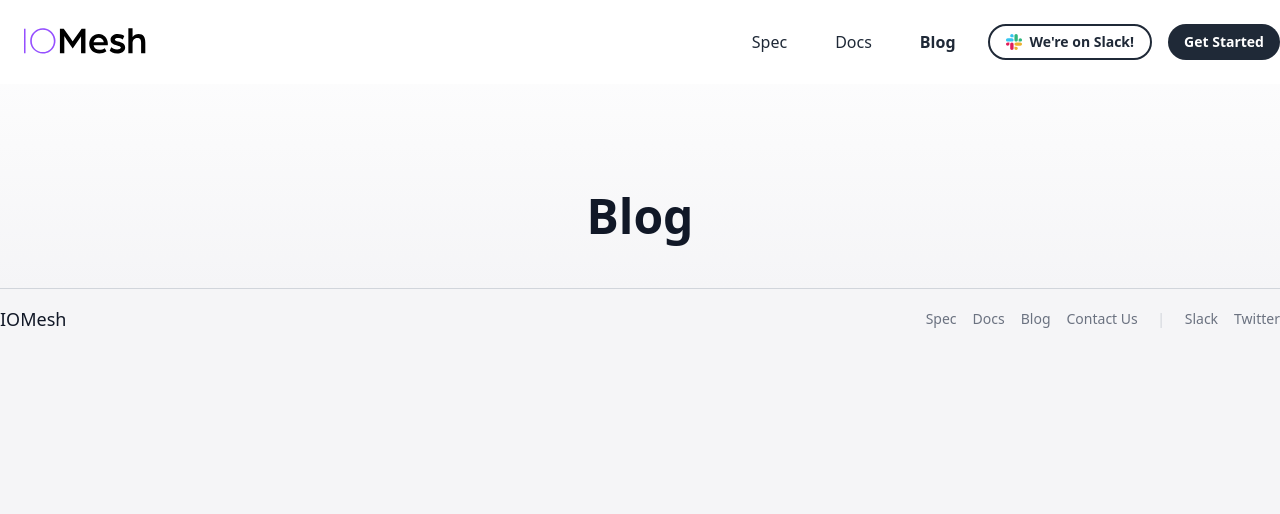
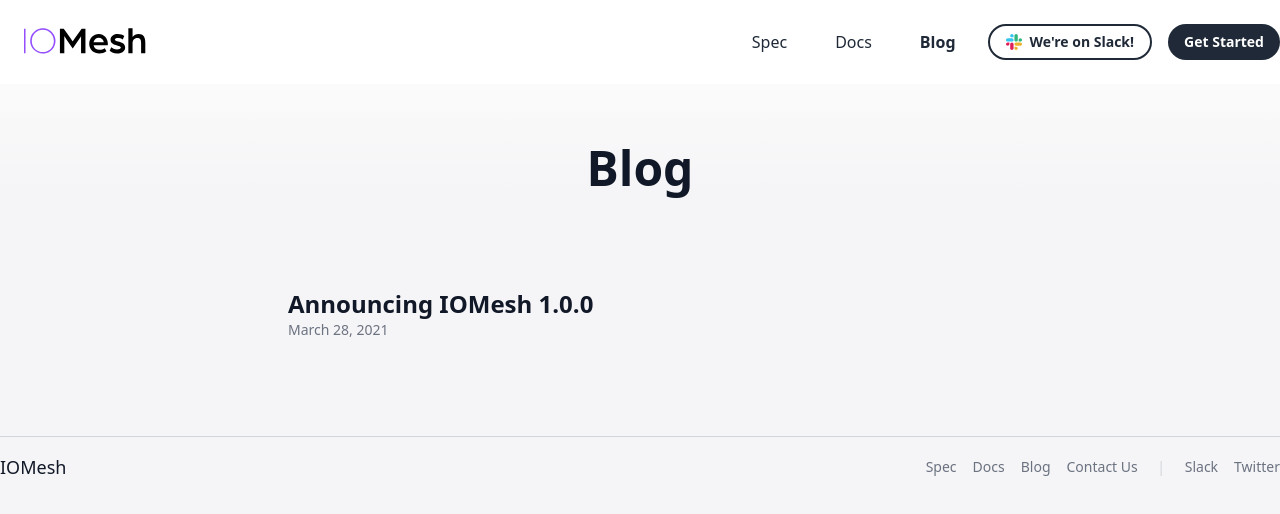
Before and after one commit to SmartX-Design/IOMesh-website, a Next.js app: page /blog in a window 1280 px wide. Shown: the top 514 px of the page. Built offline with nearby package versions, Linux system fonts and the light colour scheme.

Commit message:
Add simple blog

```diff
--- /dev/null
+++ b/components/date.js
@@ -0,0 +1,6 @@
+import { parseISO, format } from 'date-fns'
+
+export default function Date({ dateString }) {
+  const date = parseISO(dateString)
+  return <time dateTime={dateString}>{format(date, 'LLLL d, yyyy')}</time>
+}
--- /dev/null
+++ b/lib/posts.js
@@ -0,0 +1,83 @@
+import fs from 'fs'
+import path from 'path'
+import matter from 'gray-matter'
+import remark from 'remark'
+import html from 'remark-html'
+
+const postsDirectory = path.join(process.cwd(), 'posts')
+
+export function getSortedPostsData() {
+  // Get file names under /posts
+  const fileNames = fs.readdirSync(postsDirectory)
+  const allPostsData = fileNames.map(fileName => {
+    // Remove ".md" from file name to get id
+    const id = fileName.replace(/\.md$/, '')
+
+    // Read markdown file as string
+    const fullPath = path.join(postsDirectory, fileName)
+    const fileContents = fs.readFileSync(fullPath, 'utf8')
+
+    // Use gray-matter to parse the post metadata section
+    const matterResult = matter(fileContents)
+
+    // Combine the data with the id
+    return {
+      id,
+      ...matterResult.data
+    }
+  })
+  // Sort posts by date
+  return allPostsData.sort((a, b) => {
+    if (a.date < b.date) {
+      return 1
+    } else {
+      return -1
+    }
+  })
+}
+
+export function getAllPostIds() {
+    const fileNames = fs.readdirSync(postsDirectory)
+
+    // Returns an array that looks like this:
+    // [
+    //   {
+    //     params: {
+    //       id: 'ssg-ssr'
+    //     }
+    //   },
+    //   {
+    //     params: {
+    //       id: 'pre-rendering'
+    //     }
+    //   }
+    // ]
+    return fileNames.map(fileName => {
+      return {
+        params: {
+          id: fileName.replace(/\.md$/, '')
+        }
+      }
+    })
+  }
+
+  export async function getPostData(id) {
+    const fullPath = path.join(postsDirectory, `${id}.md`)
+    const fileContents = fs.readFileSync(fullPath, 'utf8')
+
+    // Use gray-matter to parse the post metadata section
+    const matterResult = matter(fileContents)
+
+    // Use remark to convert markdown into HTML string
+    const processedContent = await remark()
+      .use(html)
+      .process(matterResult.content)
+    const contentHtml = processedContent.toString()
+
+    // Combine the data with the id and contentHtml
+    return {
+      id,
+      contentHtml,
+      ...matterResult.data
+    }
+  }
--- a/package.json
+++ b/package.json
@@ -8,9 +8,14 @@
     "start": "next start"
   },
   "dependencies": {
+    "date-fns": "^2.19.0",
+    "gray-matter": "^4.0.2",
     "next": "^10.0.0",
     "react": "17.0.1",
     "react-dom": "17.0.1",
+    "remark": "^13.0.0",
+    "remark-gfm": "^1.0.0",
+    "remark-html": "^13.0.1",
     "sass": "^1.32.8"
   },
   "devDependencies": {
--- a/pages/blog.js
+++ b/pages/blog.js
@@ -1,16 +1,49 @@
 import Head from 'next/head'
+import Layout from '../components/layout'
+import Image from 'next/image'
 import Link from 'next/link'
-import Layout from '../components/layout'
+import { getSortedPostsData } from '../lib/posts'
+import Date from '../components/date'
 
-export default function Spec() {
+export async function getStaticProps() {
+  const allPostsData = getSortedPostsData()
+  return {
+    props: {
+      allPostsData
+    }
+  }
+}
+
+export default function Blog({ allPostsData }) {
     return (
-    <Layout>
+      <Layout>
         <Head>
             <title>Blog - IOMesh</title>
         </Head>
         <section className="firstSectionPage">
+          <div className="sectionContentWrapper">
             <h1 className="text-5xl font-bold text-center w-full">Blog</h1>
+          </div>
         </section>
-    </Layout>
+        <section className="py-16">
+          <div className="sectionContentWrapper">
+            <ul className="mx-auto md:max-w-screen-md space-y-8">
+              {allPostsData.map(({ id, date, title }) => (
+                <li className="" key={id}>
+                  <Link href={`/blog/${id}`}>
+                    <a className="group text-2xl text-gray-900 transition rounded-xl hover:bg-white p-8 block" >
+                      <h3 className="font-bold group-hover:text-iopurple transition">{title}</h3>
+                      <div className="text-sm text-gray-500">
+                        <Date dateString={date} />
+                      </div>
+                    </a>
+                  </Link>
+
+                </li>
+              ))}
+            </ul>
+          </div>
+        </section>
+      </Layout>
     )
 }
--- /dev/null
+++ b/pages/blog/[id].js
@@ -0,0 +1,41 @@
+import Layout from '../../components/layout'
+import { getAllPostIds, getPostData } from '../../lib/posts'
+import Head from 'next/head'
+import Date from '../../components/date'
+
+export async function getStaticProps({ params }) {
+  const postData = await getPostData(params.id)
+  return {
+  props: {
+    postData
+  }
+  }
+}
+
+export async function getStaticPaths() {
+  const paths = getAllPostIds()
+  return {
+  paths,
+  fallback: false
+  }
+}
+
+export default function Post({ postData }) {
+  return (
+    <Layout>
+      <Head>
+        <title>{postData.title}</title>
+      </Head>
+      <section className="firstSectionPage">
+        <h2 className="block text-4xl font-bold text-center w-full leading-tight mb-20">{postData.title}</h2>
+      </section>
+      <section className="blogArticleSection">
+        <div className="text-sm text-gray-500 w-1/5 leading-8">
+          <Date dateString={postData.date} />
+        </div>
+
+        <div dangerouslySetInnerHTML={{ __html: postData.contentHtml }} className="blogArticle"/>
+      </section>
+    </Layout>
+  )
+  }
--- a/pages/contact.js
+++ b/pages/contact.js
@@ -2,7 +2,7 @@
 import Link from 'next/link'
 import Layout from '../components/layout'
 
-export default function Spec() {
+export default function Contact() {
   return (
     <Layout>
       <Head>
@@ -11,7 +11,7 @@
       <section className="firstSectionPage">
           <h1 className="text-5xl font-bold text-center w-full">Contact Us</h1>
       </section>
-      <section className="py-20">
+      <section className="py-16">
           <div className="sectionContentWrapper">
             <form className="contactForm">
               <div className="flex space-x-4">
--- a/pages/spec.js
+++ b/pages/spec.js
@@ -12,7 +12,7 @@
         <section className="firstSectionPage">
             <h1 className="text-5xl font-bold text-center w-full">Spec</h1>
         </section>
-        <section className="py-20">
+        <section className="py-16">
           <div className="sectionContentWrapper overflow-auto ">
             <table className="table-fixed max-w-screen-lg mx-auto text-left bg-white lg:rounded-lg">
               <thead className="text-xl border-b-2 border-gray-200">
--- /dev/null
+++ b/posts/annoucing-iomesh-1.0.0.md
@@ -0,0 +1,31 @@
+---
+title: 'Announcing IOMesh 1.0.0'
+date: '2021-03-28'
+---
+
+## What is IOMesh？
+
+IOMesh is a distributed storage system specially designed for Kubernetes workloads, providing reliable persistent storage capabilities for containerized stateful applications such as MySQL, Cassandra, and MongoDB.
+
+- Thousands of Pods are created and destroyed every minute in Kubernetes clusters. IOMesh is built for this kind of highly dynamic and large-scale workloads in the cloud-native era. It is designed with this in mind from the beginning to provide the performance, reliability, and scalability required by cloud-native applications.
+- IOMesh runs natively on Kubernetes and fully utilizes the Kubernetes's capabilities. Therefore, the operation teams can leverage the standard Kubernetes APIs to uniformly manage the applications and IOMesh, which integrates perfectly with existing DevOps processes.
+- IOMesh enables users to start at a small scale and expand the storage at will by adding disks or nodes.
+
+## Key Features
+
+### High Performance
+   Database is one of the key applications to measure storage performance. IOMesh performes very well in the database performance benchmark tests with stable read and write latency and high QPS and TPS, which means that it can provide stable data services.
+### No Kernel Dependencies
+   IOMesh runs entirely in user space and can provide reliable service through effective software fault isolation. When a problem occurs, other applications running on the same node can continue to run without causing the entire system to crash. In addition, deploying and maintaining the IOMesh are very easy since there is no need to install any kernel modules and you do not need to worry about the kernel version compatibility.
+### Storage Performance Tiering
+   IOMesh supports flexible deployment of hybrid disks including NVMe SSD, SATA SSD and HDD. This can help users make the most of their storage investment, and control the costs to each block while maximizing the storage performance.
+
+## Architecture
+
+![img](../../IOMesh_Architecture.png)
+
+## Compatibility List with Kubernetes
+
+| IOMesh Version | Kubernetes Version |
+| -------------- | ------------------ |
+| v0.9.0         | v1.17 or higher    |
--- a/styles/globals.css
+++ b/styles/globals.css
@@ -98,7 +98,7 @@
 }
 
 .firstSectionPage {
-    @apply pt-48 pb-12 bg-gradient-to-b from-white to-gray-50;
+    @apply pt-36 bg-gradient-to-b from-white to-gray-50;
 }
 
 .contactForm {
@@ -147,3 +147,52 @@
 .subscribeCheckToggle:active:after {
 	width: 24px;
 }
+
+
+.blogArticleSection {
+    @apply max-w-screen-md mx-auto flex space-x-4;
+}
+
+.blogArticle {
+    @apply w-4/5 text-lg pb-20;
+}
+
+.blogArticle h1 {
+    @apply text-3xl font-bold my-6;
+}
+
+.blogArticle h2 {
+    @apply text-2xl font-bold my-6;
+}
+
+.blogArticle h3 {
+    @apply text-xl font-bold my-6;
+}
+
+.blogArticle h4 {
+    @apply text-lg font-bold my-6;
+}
+
+.blogArticle p {
+    @apply my-4;
+}
+
+.blogArticle h1:first-child,
+.blogArticle h2:first-child,
+.blogArticle h3:first-child,
+.blogArticle h4:first-child,
+.blogArticle p:first-child {
+    @apply mt-0;
+}
+
+.blogArticle ul {
+    @apply list-disc space-y-2 text-gray-600 my-4 pl-8;
+}
+
+.blogArticle a {
+    @apply text-iopurple hover:text-iopurple-light hover:underline transition;
+}
+
+.blogArticle img {
+    @apply p-4 rounded bg-white;
+}
```
Also changed, not shown: 1 other file (tests, documents, lock files or other folders).
